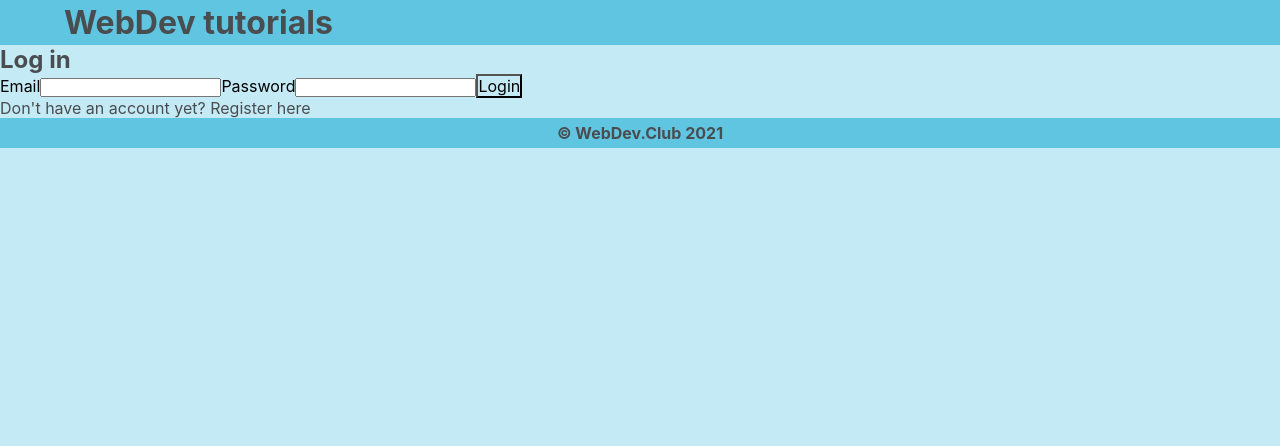
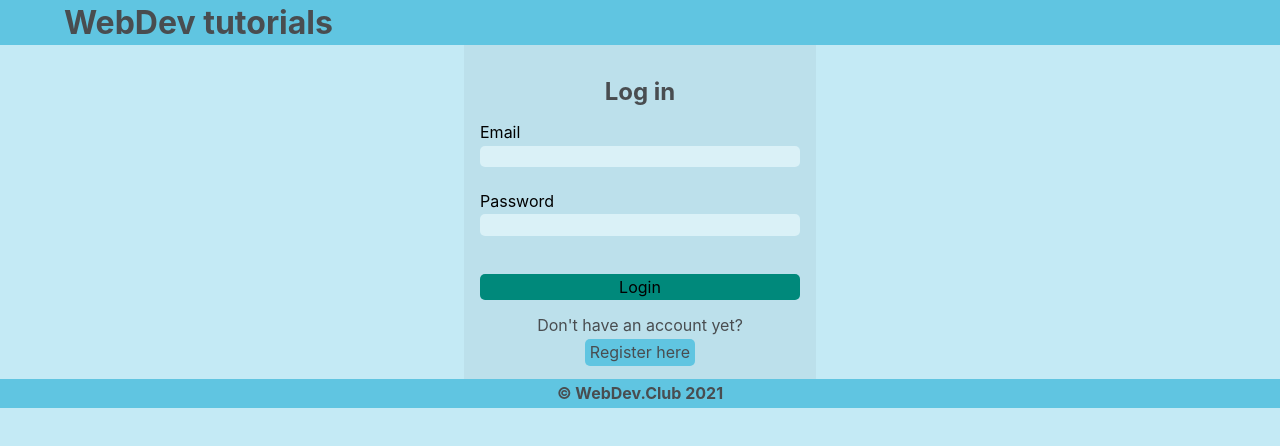
Before and after one commit to igorrmkd/devtutlist, a React (Create React App) app in the folder client/: page /login in a window 1280 px wide. Shown: the top 446 px of the page. Built offline with nearby package versions, Linux system fonts and the light colour scheme; no server answers.

Commit message:
Styling the Login and Register forms

```diff
--- a/client/src/components/auth/Login.js
+++ b/client/src/components/auth/Login.js
@@ -3,6 +3,7 @@ import React, { useState, useContext } from "react";
 import userContext from "../../context/UserContext";
 import { Link, useHistory } from "react-router-dom";
 import ErrorMessage from "../misc/ErrorMessage";
+import "../../style/forms.scss";
 
 const Login = () => {
   const [formEmail, setFormEmail] = useState("");
@@ -37,6 +38,8 @@ const Login = () => {
   }
 
   return (
+    <section>
+      <main className="content">
         <div>
           <h2>Log in</h2>
           {errorMessage && (
@@ -45,6 +48,8 @@ const Login = () => {
               clear={() => setErrorMessage(null)}
             />
           )}
+        </div>
+
         <form onSubmit={login}>
           <label htmlFor="form-email">Email</label>
           <input
@@ -62,11 +67,13 @@ const Login = () => {
           />
 
           <button type="submit">Login</button>
+          <p>Don't have an account yet?</p>
           <p>
-          Don't have an account yet? <Link to="/register">Register here</Link>{" "}
+            <Link to="/register">Register here</Link>
           </p>
         </form>
-    </div>
+      </main>
+    </section>
   );
 };
 
--- a/client/src/components/auth/Register.js
+++ b/client/src/components/auth/Register.js
@@ -3,6 +3,7 @@ import React, { useContext, useState } from "react";
 import { Link, useHistory } from "react-router-dom";
 import UserContext from "../../context/UserContext";
 import ErrorMessage from "../misc/ErrorMessage";
+import "../../style/forms.scss";
 
 const Register = () => {
   const [formEmail, setFormEmail] = useState("");
@@ -38,6 +39,8 @@ const Register = () => {
   }
 
   return (
+    <section>
+      <main className="content">
         <div>
           <h2>Register a new account</h2>
           {errorMessage && (
@@ -46,6 +49,8 @@ const Register = () => {
               clear={() => setErrorMessage(null)}
             />
           )}
+        </div>
+
         <form onSubmit={register}>
           <label htmlFor="form-email">Email</label>
           <input
@@ -70,11 +75,13 @@ const Register = () => {
           />
 
           <button type="submit">Register</button>
+          <p>Already have an account </p>
           <p>
-          Already have an account? <Link to="/login">Login here</Link>{" "}
+            <Link to="/login">Login here</Link>
           </p>
         </form>
-    </div>
+      </main>
+    </section>
   );
 };
 
--- a/client/src/style/forms.scss
+++ b/client/src/style/forms.scss
@@ -0,0 +1,59 @@
+section {
+  display: flex;
+  flex-direction: column;
+  justify-content: center;
+  align-items: center;
+
+  .content {
+    display: flex;
+    flex-direction: column;
+    justify-content: center;
+    align-items: center;
+    background-color: var(--form-back-color);
+
+    h2 {
+      display: flex;
+      color: var(--h1color);
+      align-self: auto;
+      margin-top: 2rem;
+    }
+
+    form {
+      width: 20rem;
+      display: flex;
+      flex-direction: column;
+      align-self: end;
+      margin: 1rem;
+      input {
+        background-color: var(--form-input-color);
+        margin: 0.2rem 0rem 1.5rem 0rem;
+        padding: 0.2rem 0rem 0.2rem 0rem;
+        border-radius: 5px;
+        border: none;
+      }
+      button {
+        background-color: var(--form-button-color);
+        margin-bottom: 0.9rem;
+        margin-top: 0.9rem;
+        padding: 0.2rem 0rem 0.2rem 0rem;
+        border-radius: 5px;
+        border: none;
+      }
+      p {
+        text-align: center;
+      }
+      p:not(:last-child) {
+        margin-bottom: 0.5rem;
+      }
+      a {
+        background-color: var(--navcolor);
+        border: none;
+        border-radius: 5px;
+        padding: 0.2rem 0.3rem 0.2rem 0.3rem;
+        &:hover {
+          font-weight: bold;
+        }
+      }
+    }
+  }
+}
--- a/client/src/style/mixins.scss
+++ b/client/src/style/mixins.scss
@@ -45,10 +45,47 @@
   // box-shadow: 1px 1px 10px 5px var(--shadow-tut); // hover
   // box-shadow: 1px 1px 3px 5px var(--shadow-tut-dark); // clicked
 }
-@mixin menu-btns( $color) {
+@mixin menu-btns($color) {
   background-color: $color;
   border: none;
   border-radius: 5px;
   padding: 0.2rem 0rem 0.2rem 0rem;
+}
 
+@mixin form() {
+  width: 20rem;
+  display: flex;
+  flex-direction: column;
+  align-self: end;
+  margin: 1rem;
+  input {
+    background-color: var(--form-input-color);
+    margin: 0.2rem 0rem 1.5rem 0rem;
+    padding: 0.2rem 0rem 0.2rem 0rem;
+    border-radius: 5px;
+    border: none;
+  }
+  button {
+    background-color: var(--form-button-color);
+    margin-bottom: 0.9rem;
+    margin-top: 0.9rem;
+    padding: 0.2rem 0rem 0.2rem 0rem;
+    border-radius: 5px;
+    border: none;
+  }
+  p {
+    text-align: center;
+  }
+  p:not(:last-child) {
+    margin-bottom: 0.5rem;
+  }
+  a {
+    background-color: var(--navcolor);
+    border: none;
+    border-radius: 5px;
+    padding: 0.2rem 0.3rem 0.2rem 0.3rem;
+    &:hover {
+      font-weight: bold;
+    }
+  }
 }
--- a/client/src/style/variables.scss
+++ b/client/src/style/variables.scss
@@ -1,6 +1,9 @@
 :root {
   --main-back-color: #c4eaf5;
   --hover-nav-text-color: #c4eaf5;
+  --form-back-color: #bce0eb;
+  --form-input-color: #daf1f7;
+  --form-button-color: #00897b;
   --tut-back-color: #c2ced1;
   --h1color: #494d50;
   --h23color: #494d50;
```
Lines whose indentation alone changed are shown as unchanged.
